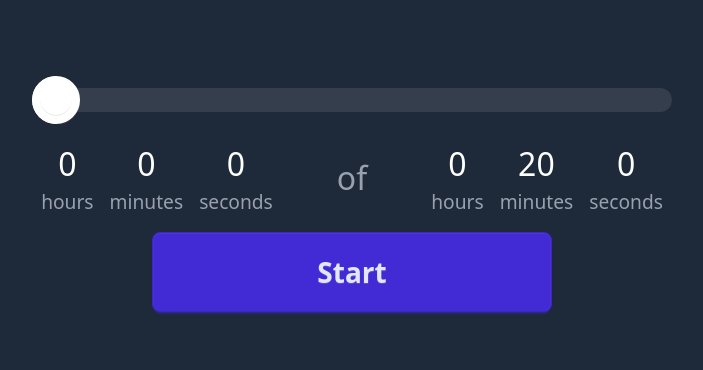
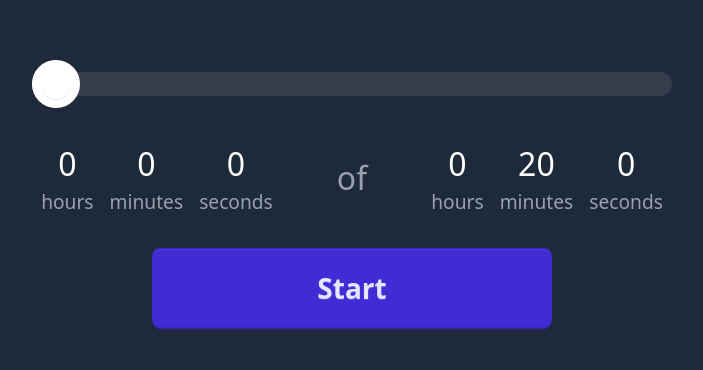
Before and after one commit to ccjmne/bdo-timer, a SvelteKit app: page / in a window 1280 px wide. Shown: the part 206-576 px from the top of the page, without its empty margins (288-991 px from the left). Built offline with nearby package versions, Linux system fonts and the light colour scheme.

Commit message:
Minor tweak to visual spacing

```diff
--- a/src/app.css
+++ b/src/app.css
@@ -2,11 +2,11 @@
 @plugin "daisyui";
 
 :root {
-	font-size: 32px;
+  font-size: 32px;
 }
 
 .muted {
-    color: var(--color-gray-400);
+  color: var(--color-gray-400);
 }
 
 /* TODO: Include only what I need!
--- a/src/routes/+page.svelte
+++ b/src/routes/+page.svelte
@@ -41,7 +41,7 @@
   })
 </script>
 
-<main class="flex flex-col items-center justify-center h-screen bg-gray-800 text-white gap-2">
+<main class="flex flex-col items-center justify-center h-screen bg-gray-800 text-white gap-4">
   <input type="range" bind:value={cur} min="0" {max} class="range" />
   <div id="textual">
     <TimeInput bind:value={cur} />
```
